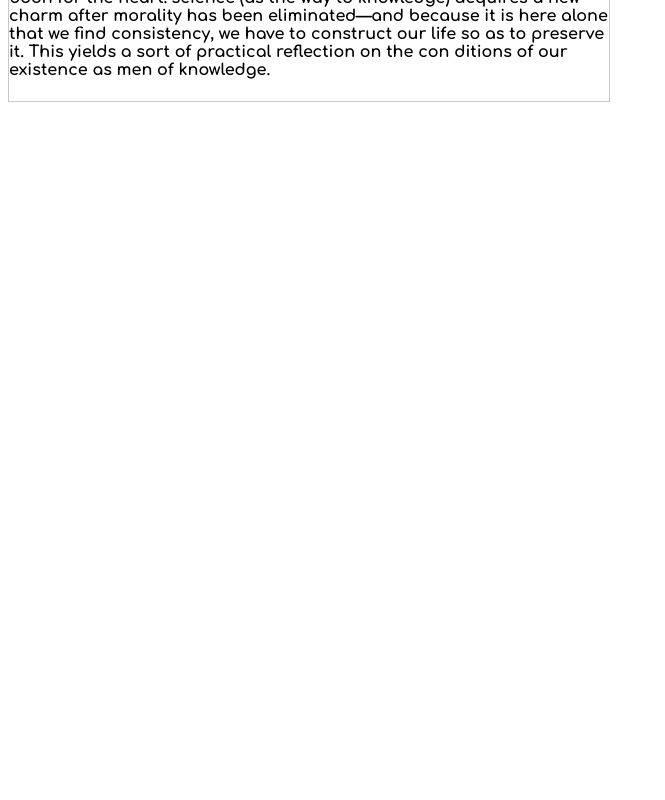
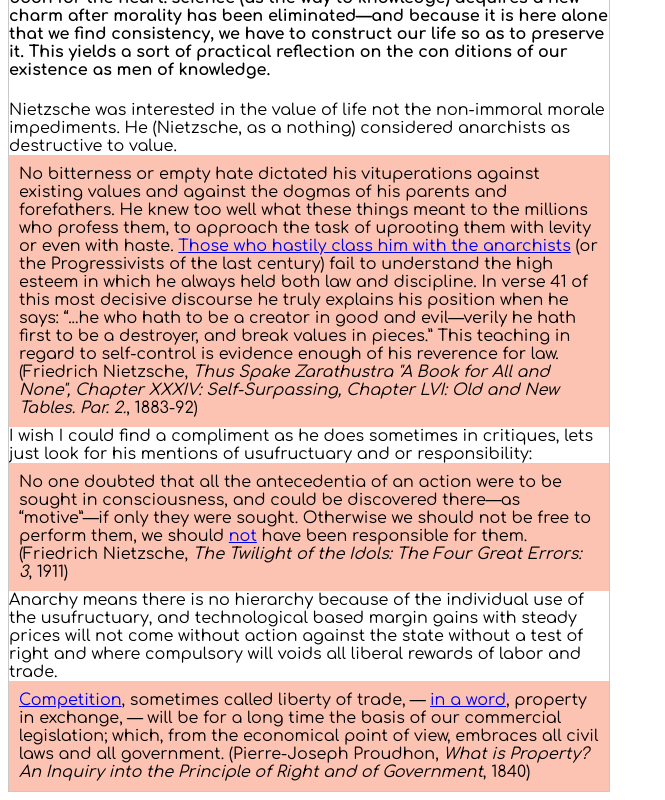
Before and after one commit to NickCarducci/marginalism, a React (Create React App) app: page / in a window 1280 px wide. Shown: the part 4772-5572 px from the top of the page, without its empty margins (0-665 px from the left). Before the commit the page ends 4882 px from the top, so only its background shows below. Built offline with nearby package versions, Linux system fonts and the light colour scheme.

Commit message:
Update Basic.js

```diff
--- a/src/Basic.js
+++ b/src/Basic.js
@@ -558,6 +558,71 @@ export default class Basic extends React.Component {
             of practical reflection on the con­ ditions of our existence as men
             of knowledge.
           </h4>
+          Nietzsche was interested in the value of life not the non-immoral
+          morale impediments. He (Nietzsche, as a nothing) considered anarchists
+          as destructive to value.
+          <div
+            style={{ padding: "10px", backgroundColor: "rgb(252, 195, 179)" }}
+          >
+            No bitterness or empty hate dictated his vituperations against
+            existing values and against the dogmas of his parents and
+            forefathers. He knew too well what these things meant to the
+            millions who profess them, to approach the task of uprooting them
+            with levity or even with haste.{space}
+            <a href="https://www.gutenberg.org/files/1998/1998-h/1998-h.htm">
+              Those who hastily class him with the anarchists
+            </a>
+            {space}(or the Progressivists of the last century) fail to
+            understand the high esteem in which he always held both law and
+            discipline. In verse 41 of this most decisive discourse he truly
+            explains his position when he says: “...he who hath to be a creator
+            in good and evil—verily he hath first to be a destroyer, and break
+            values in pieces.” This teaching in regard to self-control is
+            evidence enough of his reverence for law. (Friedrich Nietzsche,
+            {space}
+            <i>
+              Thus Spake Zarathustra "A Book for All and None", Chapter XXXIV:
+              Self-Surpassing, Chapter LVI: Old and New Tables. Par. 2.
+            </i>
+            , 1883-92)
+          </div>
+          I wish I could find a compliment as he does sometimes in critiques,
+          lets just look for his mentions of usufructuary and or responsibility:
+          <div
+            style={{ padding: "10px", backgroundColor: "rgb(252, 195, 179)" }}
+          >
+            No one doubted that all the antecedentia of an action were to be
+            sought in consciousness, and could be discovered there—as
+            “motive”—if only they were sought. Otherwise we should not be free
+            to perform them, we should{space}
+            <a href="https://www.gutenberg.org/cache/epub/58025/pg58025-images.html">
+              not
+            </a>
+            {space}have been responsible for them. (Friedrich Nietzsche,{space}
+            <i>The Twilight of the Idols: The Four Great Errors: 3</i>, 1911)
+          </div>
+          Anarchy means there is no hierarchy because of the individual use of
+          the usufructuary, and technological based margin gains with steady
+          prices will not come without action against the state without a test
+          of right and where compulsory will voids all liberal rewards of labor
+          and trade.
+          <div
+            style={{ padding: "10px", backgroundColor: "rgb(252, 195, 179)" }}
+          >
+            <a href="https://theanarchistlibrary.org/library/pierre-joseph-proudhon-what-is-property-an-inquiry-into-the-principle-of-right-and-of-governmen">
+              Competition
+            </a>
+            , sometimes called liberty of trade, —{space}
+            <a href="https://bankingisnot.biz">in a word</a>, property in
+            exchange, — will be for a long time the basis of our commercial
+            legislation; which, from the economical point of view, embraces all
+            civil laws and all government. (Pierre-Joseph Proudhon,{space}
+            <i>
+              What is Property? An Inquiry into the Principle of Right and of
+              Government
+            </i>
+            , 1840)
+          </div>
         </div>
       );
     } else if (this.state.onVaumoney) {
```
